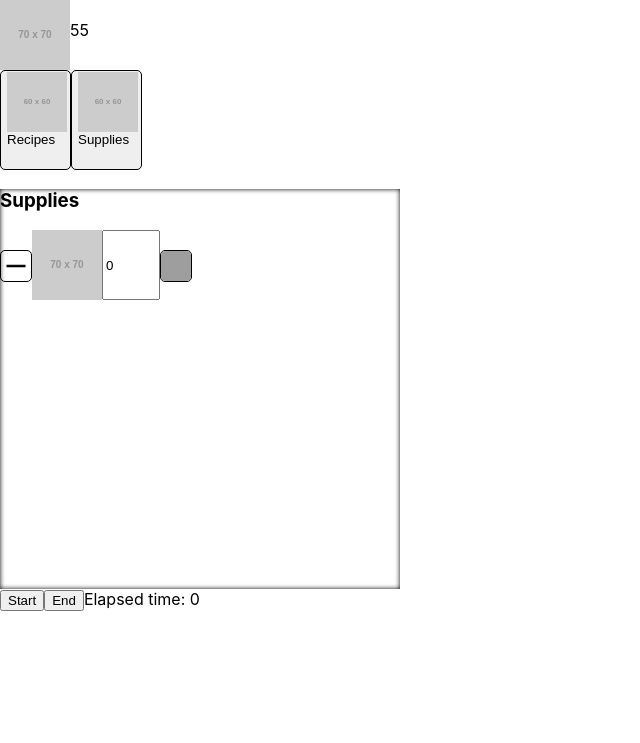
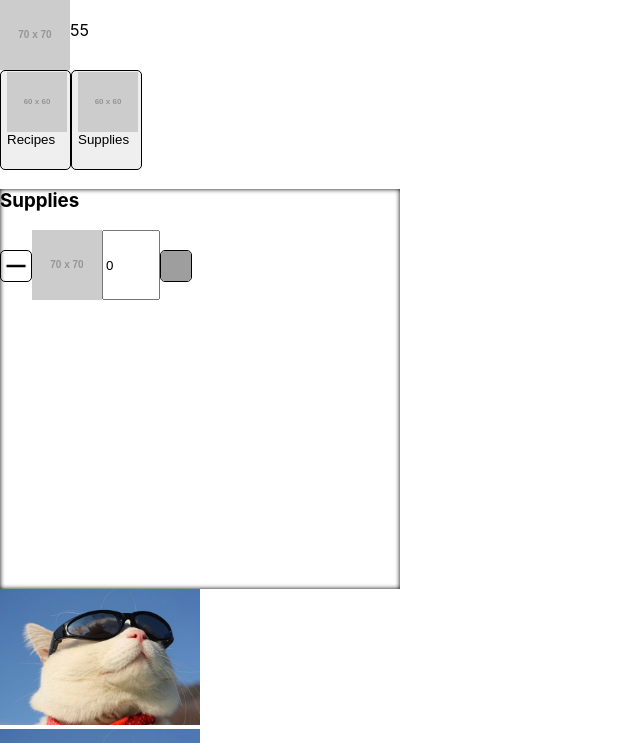
Before and after one commit to teojincheng/lemonade-tycoon-react-app, a React (Create React App) app: page / in a window 1280 px wide. Shown: the top 743 px of the page, without its empty margins (0-640 px from the left). Built offline with nearby package versions, Linux system fonts and the light colour scheme; grey boxes are pictures that could not be loaded.

Commit message:
add one static customer into queue every second and displaying it on game screen

```diff
--- a/src/Counter.js
+++ b/src/Counter.js
@@ -13,7 +13,7 @@ class Counter {
   }
 
   displayValue() {
-    return <div>{this.counterValue}</div>;
+    return <div>{this._counterValue}</div>;
   }
 }
 export default Counter;
--- /dev/null
+++ b/src/Customer.css
@@ -0,0 +1,3 @@
+.customer-img {
+  width: 200px;
+}
--- a/src/Customer.js
+++ b/src/Customer.js
@@ -1,8 +1,11 @@
+import React from "react";
+import "./Customer.css";
 class Customer {
-  constructor(id, canWaitTime) {
+  constructor(id, canWaitTime, imageName) {
     this._id = id;
     this._canWaitTime = canWaitTime;
     this._inQueueTime = 0;
+    this._imageName = imageName;
   }
 
   get id() {
@@ -24,6 +27,16 @@ class Customer {
   isCanWaitTimeEqualtoInQueueTime() {
     return this._canWaitTime === this._inQueueTime;
   }
+
+  displayCustomerImage() {
+    return (
+      <img
+        className="customer-img"
+        src={process.env.PUBLIC_URL + "/images/" + this._imageName}
+        alt="image"
+      />
+    );
+  }
 }
 
 export default Customer;
--- a/src/GameScreen.js
+++ b/src/GameScreen.js
@@ -3,7 +3,7 @@ import OnHandIngredient from "./OnHandIngredient";
 import NavgationButton from "./NavigationButton";
 import InformationCard from "./InformationCard";
 import PlusMinusSelection from "./PlusMinusSelection";
-import Timer from "./Timer";
+import InternalGame from "./InternalGame";
 import Customer from "./Customer";
 
 class GameScreen extends React.Component {
@@ -13,12 +13,12 @@ class GameScreen extends React.Component {
       navigationSelection: "",
       startTime: new Date(),
       elapsedTime: 0,
-      queue: []
+      arrOfCustomer: [],
+      customerQueue: []
     };
   }
 
   updateSelection = event => {
-    console.log(event);
     this.setState({
       navigationSelection: "hi"
     });
@@ -38,11 +38,32 @@ class GameScreen extends React.Component {
     this.setState({ elapsedTime: elapsedTimeInSeconds });
   };
 
-  testAQueue = () => {
-    let myQueue = [];
-    let CustomerA = new Customer(1, 120);
-    let CustomerB = new Customer(2, 60);
-    let CustomerC = new Customer(3, 70);
+  addCustomerIntoQueue = () => {
+    let CustomerA = new Customer(1, 120, "coolcat.PNG");
+    this.setState({
+      customerQueue: this.state.customerQueue.concat(CustomerA)
+    });
+  };
+
+  componentDidMount() {
+    //let Game = new InternalGame();
+    /*
+    this.setState({
+      arrOfCustomer: Game.createCustomersAndAddIntoArrOfCustomers()
+    });
+    */
+    this.timerID = setInterval(() => this.addCustomerIntoQueue(), 1000);
+  }
+
+  componentWillUnmount() {
+    clearInterval(this.timerID);
+  }
+
+  displayCustomerQueue = () => {
+    const arrToDisplay = this.state.customerQueue.map(customer => (
+      <div>{customer.displayCustomerImage()}</div>
+    ));
+    return arrToDisplay;
   };
 
   render() {
@@ -63,6 +84,7 @@ class GameScreen extends React.Component {
           <h3>Supplies</h3>
           <PlusMinusSelection />
         </InformationCard>
+        {this.displayCustomerQueue()}
         <button onClick={this.updateStartTime}>Start</button>
         <button onClick={this.calculateElapsed}>End</button>
         <span>Elapsed time: {this.state.elapsedTime} </span>
--- /dev/null
+++ b/src/InternalGame.js
@@ -0,0 +1,23 @@
+import Customer from "./Customer";
+import Queue from "./Queue";
+
+class InternalGame {
+  constructor() {
+    this._customerQueue = [];
+    this._arrOfCustomer = [];
+  }
+
+  createCustomersAndAddIntoArrOfCustomers = () => {
+    let CustomerA = new Customer(1, 120, "coolcat.PNG");
+    let CustomerB = new Customer(2, 300, "dogsunglass.PNG");
+    this._arrOfCustomer.add(CustomerA);
+    this._arrOfCustomer.add(CustomerB);
+    return this._arrOfCustomer;
+  };
+
+  get customerQueue() {
+    return this._customerQueue;
+  }
+}
+
+export default InternalGame;
--- /dev/null
+++ b/src/Queue.js
@@ -0,0 +1,26 @@
+import React from "react";
+import Customer from "./Customer";
+
+class Queue {
+  constructor() {
+    this._queue = [];
+  }
+
+  enqueue = customer => {
+    this._queue.push(customer);
+  };
+
+  dequeue = customer => {
+    this._queue.shift();
+  };
+
+  displayQueue() {
+    let arrToDisplay = this._queue.map(customer => (
+      <div>{customer.displayCustomerImage()}</div>
+    ));
+
+    return arrToDisplay;
+  }
+}
+
+export default Queue;
```
Also changed, not shown: public/images/coolcat.PNG (added), public/images/dogsunglass.PNG (added).
